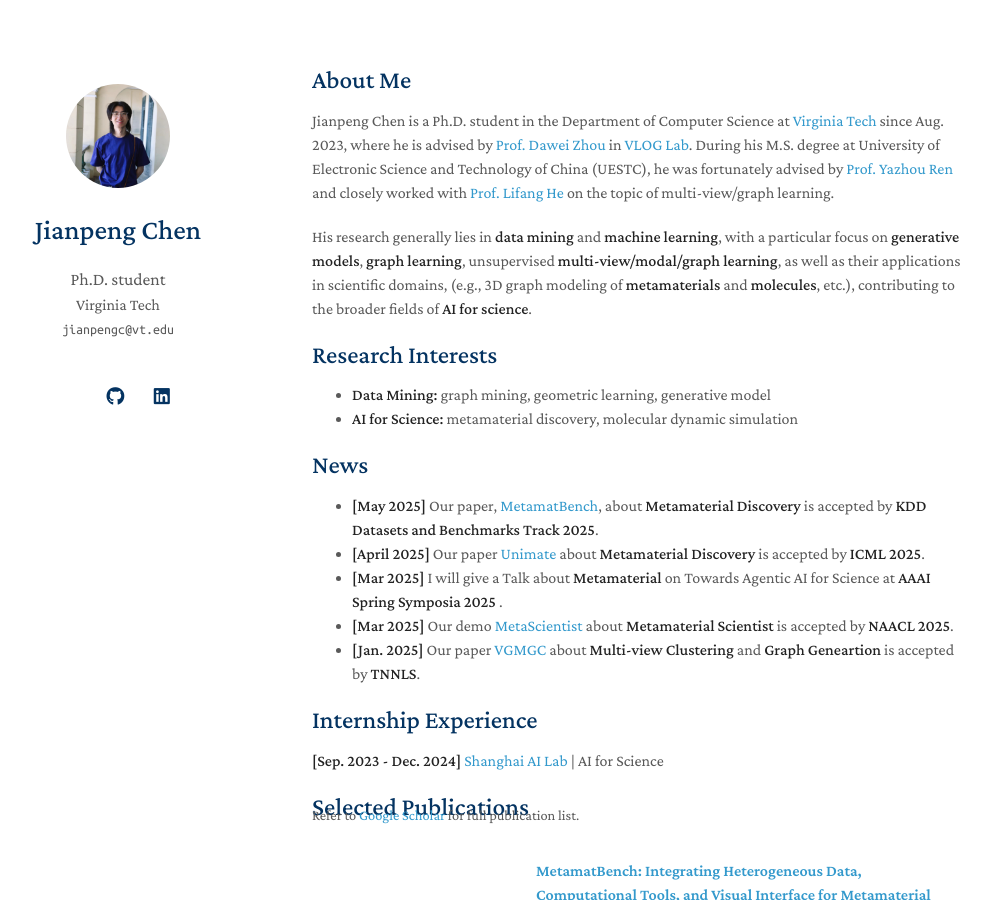
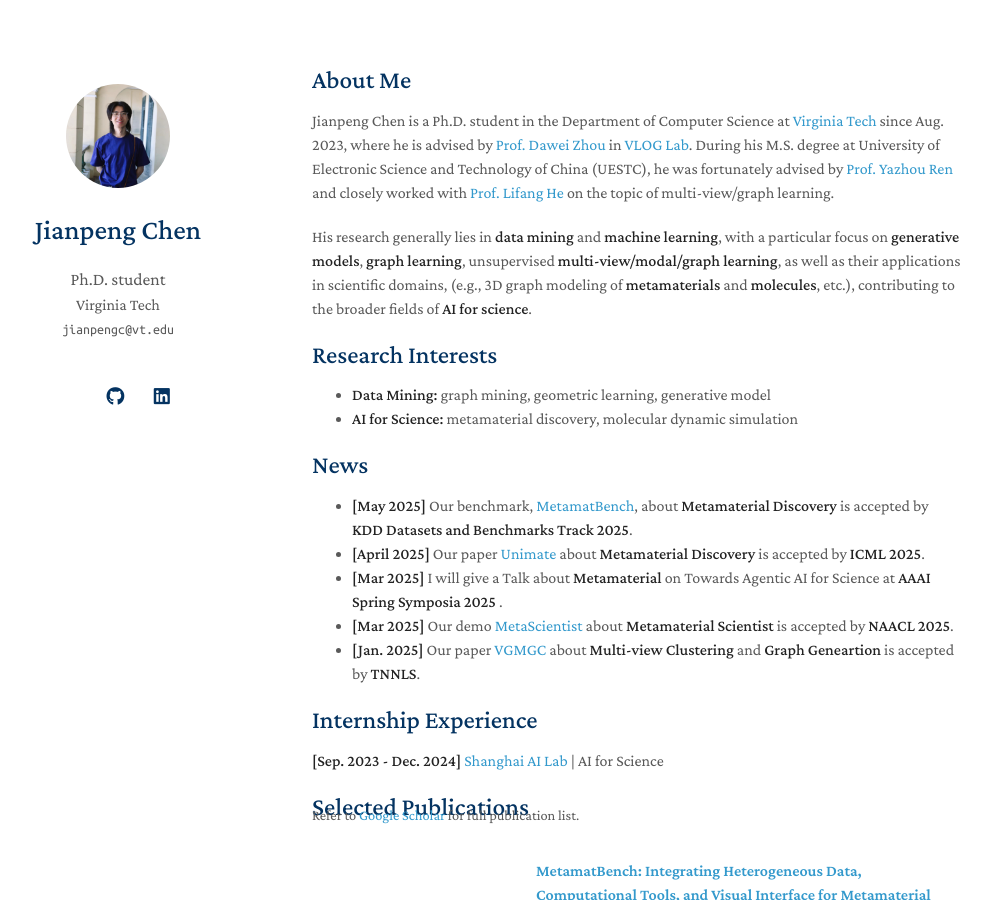
Before and after one commit to cjpcool/cjpcool.github.io, a Jekyll site: the page built from index.md, in a window 1280 px wide and 900 px high. Shown: the whole window, without its empty margins (158-1149 px from the left). Built offline with Jekyll 4.4.1, drawn with Linux system fonts in a browser that asks for light colours; a style sheet for code colours, icons or effects is not loaded; our own code applies the rules of GitHub Pages for plain Markdown files.

Commit message:
Update index.md

```diff
--- a/index.md
+++ b/index.md
@@ -15,7 +15,7 @@
 
 ## News
 
-- **[May 2025]** Our paper, [MetamatBench](https://arxiv.org/abs/2505.20299), about **Metamaterial Discovery** is accepted by **KDD Datasets and Benchmarks Track 2025**.
+- **[May 2025]** Our benchmark, [MetamatBench](https://arxiv.org/abs/2505.20299), about **Metamaterial Discovery** is accepted by **KDD Datasets and Benchmarks Track 2025**.
 - **[April 2025]** Our paper [Unimate]() about **Metamaterial Discovery** is accepted by **ICML 2025**.
 - **[Mar 2025]** I will give a Talk about **Metamaterial** on Towards Agentic AI for Science at **AAAI Spring Symposia 2025** .
 - **[Mar 2025]** Our demo [MetaScientist](https://arxiv.org/abs/2412.16270) about **Metamaterial Scientist**  is accepted by **NAACL 2025**.
```
